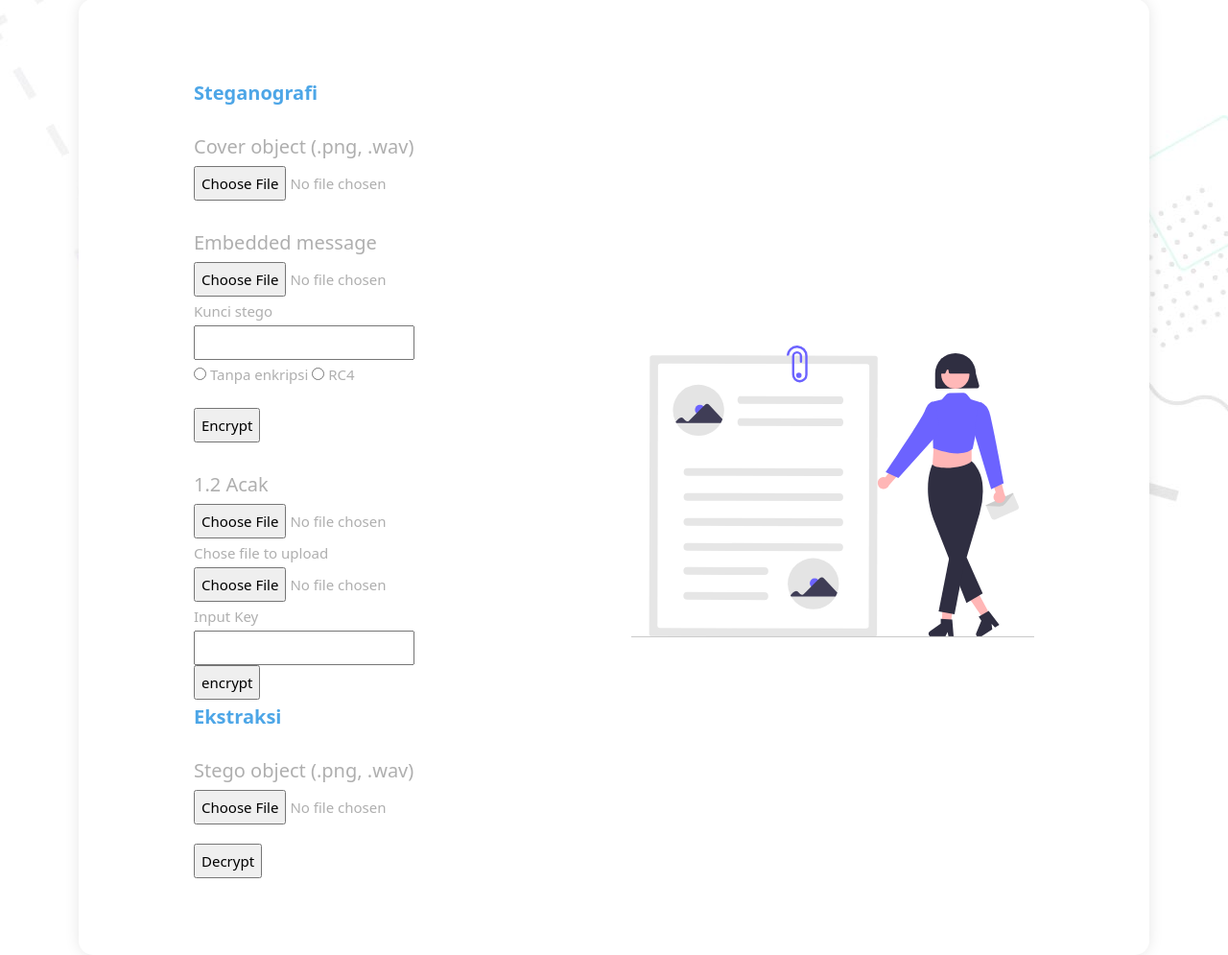
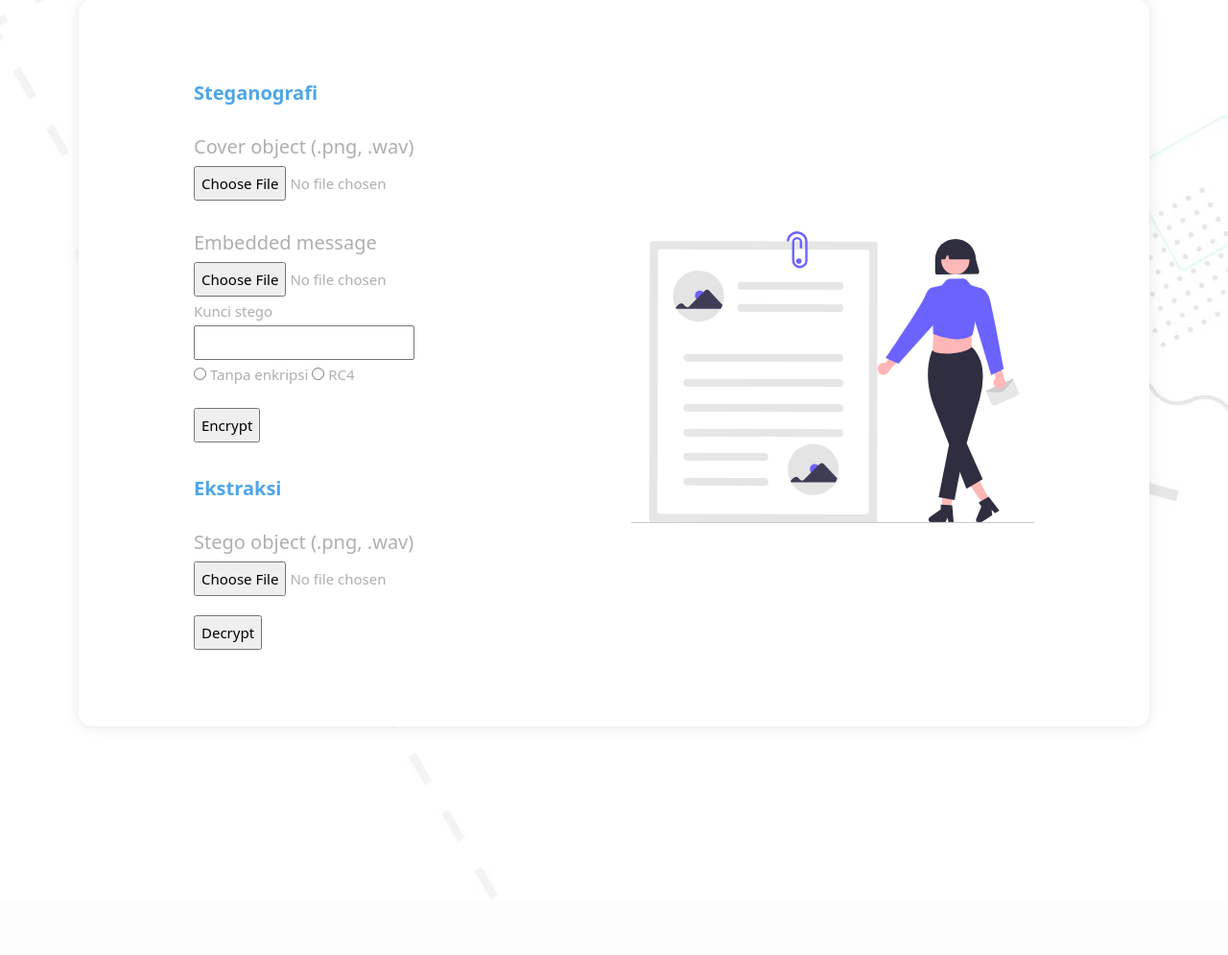
Before and after one commit to AlfandaviAU/KriptoTucil3WithTanur, a Flask app: page /stegano in a window 1280 px wide. Shown: the part 340-1335 px from the top of the page at 96% size. After the commit the page ends 1269 px from the top, so only its background shows below. Run offline with Flask 2, Linux system fonts and the light colour scheme; some libraries are stand-ins or nearby versions.

Commit message:
Revert stegano html
Pengembalian stegano kembali setelah integrasi

```diff
--- a/src/templates/stegano.html
+++ b/src/templates/stegano.html
@@ -45,15 +45,6 @@
                                         <input type="submit" value="Encrypt">
                                       </div>
                                       <br>
-                                      <label for="file"><h5>1.2 Acak</h5></label><br>
-                                        <input type="file" id="file" name="file"><br>
-                                      <label for="file">Chose file to upload</label><br>
-                                        <input type="file" id="file" name="file"><br>
-                                      <label for="key">Input Key</label><br>
-                                        <input type="text" id="key" name="key"><br>
-                                      <div class="buttonasu">
-                                        <input type="submit" value="encrypt">
-                                      </div>
                                     </div>
                                   </form>
                                   <h4>Ekstraksi</h4>
```
